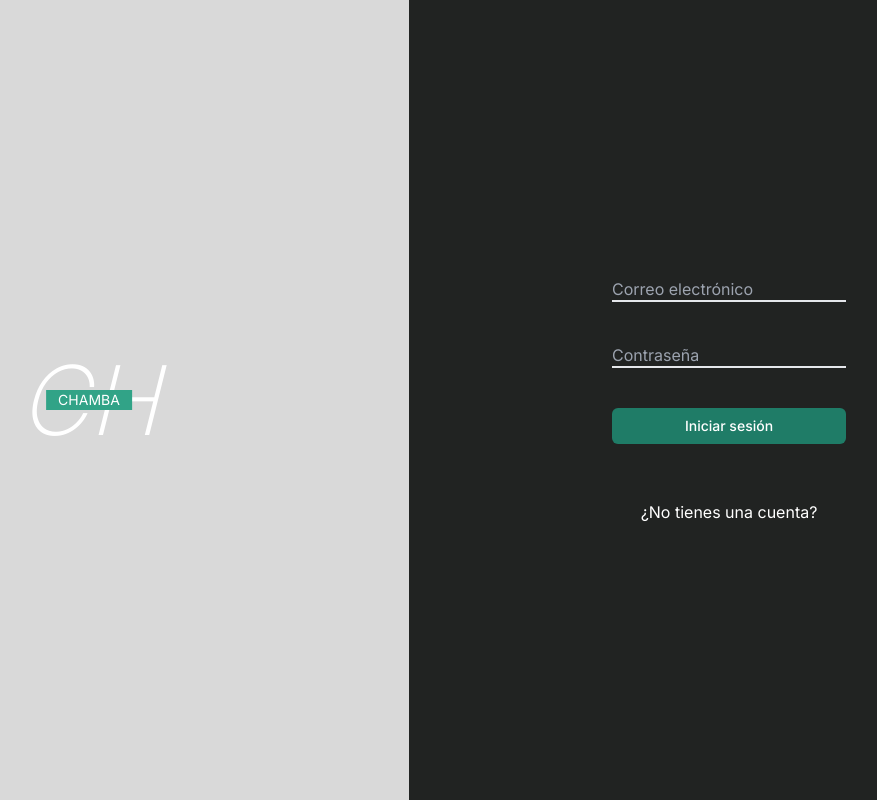
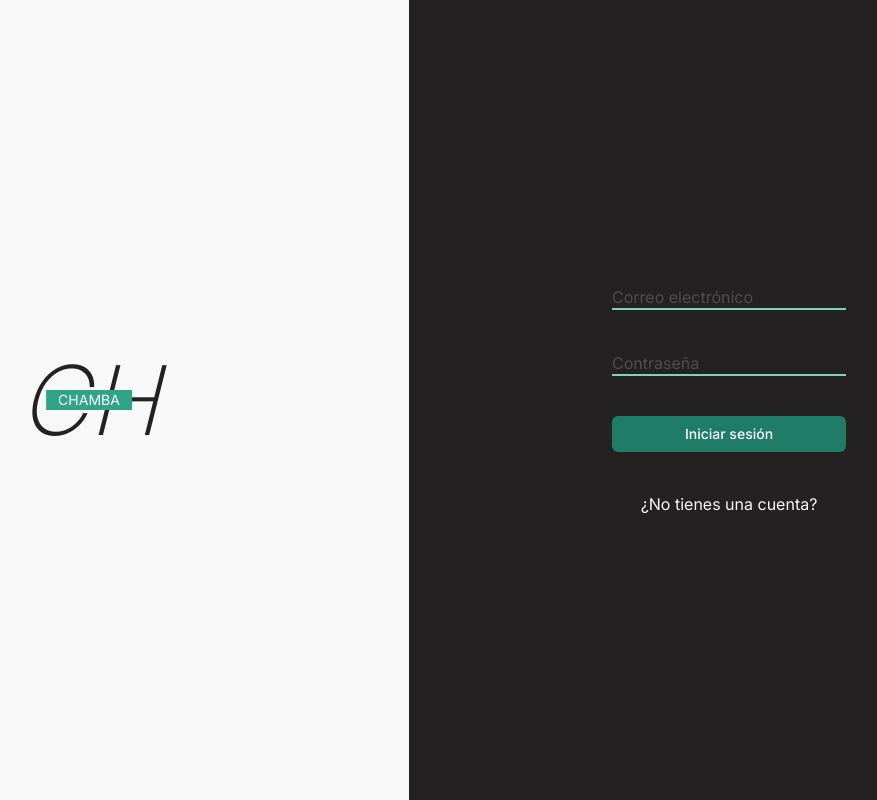
Before and after one commit to Hook03cdl/chamba, a Next.js app: page /login in a window 1280 px wide. Shown: the whole page, without its empty margins (231-1108 px from the left). Built offline with nearby package versions, Linux system fonts and the light colour scheme.

Commit message:
mejora de componentes creados para el diseño

```diff
--- a/app/(auth)/login/page.tsx
+++ b/app/(auth)/login/page.tsx
@@ -1,22 +1,24 @@
-import Logo from "@/components/ui/Logo";
-import { Button } from "@/components/ui/button";
+import Logo from '@/components/ui/Logo';
+import { Button } from '@/components/ui/button';
 import { Input } from '@/components/ui/Inputs';
-import Link from "next/link";
+import Link from 'next/link';
 
-export default function Login(){
-    return(
-        <section className="flex">
-            <section className="bg-[#D9D9D9] w-3/6 h-[100vh] flex justify-center items-center">
-                <Logo></Logo>
-            </section>
-            <section className="bg-[#212322] w-3/6 flex justify-center items-center flex-col">
-                <div className="space-y-10">
-                    <Input label={'Correo electrónico'} id="prueba2" required/>
-                    <Input label={'Contraseña'} id="prueba" required/>
-                    <Button className="w-full">Iniciar sesión</Button>
-                </div>
-                <Link href={'/pruebas'} className="mt-14 text-white hover:underline">¿No tienes una cuenta?</Link>
-            </section>
-        </section>
-    );
+export default function Login() {
+	return (
+		<section className="flex h-svh *:h-full">
+			<article className="bg-humo flex-1 flex justify-center items-center">
+				<Logo variant="dark" />
+			</article>
+			<article className="bg-shark flex-1 flex justify-center items-center flex-col gap-10">
+				<div className="space-y-10">
+					<Input label={'Correo electrónico'} id="prueba2" required />
+					<Input label={'Contraseña'} id="prueba" required />
+					<Button className="w-full">Iniciar sesión</Button>
+				</div>
+				<Link href={'/signup'} className="text-humo hover:underline">
+					¿No tienes una cuenta?
+				</Link>
+			</article>
+		</section>
+	);
 }
--- a/app/(auth)/signup/page.tsx
+++ b/app/(auth)/signup/page.tsx
@@ -0,0 +1,5 @@
+import React from 'react';
+
+export default function page() {
+	return <div></div>;
+}
--- a/app/(page)/pruebas/page.tsx
+++ b/app/(page)/pruebas/page.tsx
@@ -4,9 +4,12 @@ import { Toast } from '@/components/ui/Toast';
 
 export default function page() {
 	return (
-		<section className="flex items-center gap-5 p-5 min-h-svh">
+		<section className="flex items-center gap-5 p-5 min-h-svh bg-[#ccc]">
 			<Checkbox id="Input" label="Label" required />
-			<Input label={'Label'} id="prueba" required />
+			<div className="space-y-5">
+				<Input label={'Label'} id="prueba" required variant="dark" />
+				<Input label={'Label'} id="prueba" required />
+			</div>
 			<Button>Label</Button>
 			<Toast
 				variant={'success'}
--- a/app/not-found.tsx
+++ b/app/not-found.tsx
@@ -2,7 +2,7 @@ import Logo from '@/components/ui/Logo';
 
 export default function NotNound() {
 	return (
-		<div className="flex flex-col gap-20 justify-center items-center h-full bg-niagara-700 rounded-xl">
+		<div className="flex flex-col gap-20 justify-center items-center h-svh bg-niagara-700">
 			<Logo />
 			<div className="*:text-white *:text-center">
 				<h3 className="text-7xl ">Upss...</h3>
--- a/components/nav/AsideBar.tsx
+++ b/components/nav/AsideBar.tsx
@@ -12,9 +12,8 @@ export default function AsideBar() {
 			</div>
 			<div className="h-full w-full flex flex-col gap-3">
 				<Dropdown text="Menu">
-					<NavLink href={'/opcion'}>Opcion</NavLink>
-					<NavLink href={'/opcion'}>Opcion</NavLink>
-					<NavLink href={'/opcion'}>Opcion</NavLink>
+					<NavLink href={'/login'}>Login</NavLink>
+					<NavLink href={'/singup'}>Singup</NavLink>
 				</Dropdown>
 				<Dropdown text="Menu">
 					<NavLink href={'/opcion'}>Opcion</NavLink>
--- a/components/ui/Inputs.tsx
+++ b/components/ui/Inputs.tsx
@@ -3,11 +3,32 @@
 import { Check } from 'lucide-react';
 import { useRef, useState } from 'react';
 
+const variants = {
+	light: {
+		label: 'text-humo/20 peer-focus/input:text-humo peer-valid/input:text-humo',
+		input:
+			'text-humo border-niagara-300 focus:border-niagara-500 valid:border-niagara-500',
+	},
+	dark: {
+		label:
+			'text-black/40 peer-focus/input:text-black  peer-valid/input:text-black',
+		input:
+			'border-niagara-200 focus:border-niagara-500 valid:border-niagara-500',
+	},
+};
+
 interface InputProps extends React.InputHTMLAttributes<HTMLInputElement> {
 	label: string;
+	variant?: 'light' | 'dark';
 }
 
-export function Input({ label, className, id, ...props }: InputProps) {
+export function Input({
+	label,
+	variant = 'light',
+	className,
+	id,
+	...props
+}: InputProps) {
 	return (
 		<div className="flex flex-col max-w-max">
 			<div className="relative">
@@ -15,14 +36,14 @@ export function Input({ label, className, id, ...props }: InputProps) {
 					id={id}
 					name={id}
 					{...props}
-					className={` bg-inherit outline-none border-b-2 focus:border-niagara-500 peer/input valid:border-niagara-500 ${className}`}
+					className={` bg-inherit outline-none border-b-2 peer/input ${variants[variant].input}  ${className}`}
 				/>
 				<label
 					htmlFor={id}
-					className="absolute top-1/2 left-0 -translate-y-1/2 text-gray-400
-					peer-focus/input:top-0 peer-focus/input:left-3 peer-focus/input:text-xs peer-focus/input:text-black peer-focus/input:-translate-y-full
-					peer-valid/input:top-0 peer-valid/input:left-3 peer-valid/input:text-xs peer-valid/input:text-black peer-valid/input:-translate-y-full
-					transition-all duration-300"
+					className={`absolute top-1/2 left-0 -translate-y-1/2 ${variants[variant].label}
+					peer-focus/input:top-0 peer-focus/input:left-3 peer-focus/input:text-xs peer-focus/input:-translate-y-full
+					peer-valid/input:top-0 peer-valid/input:left-3 peer-valid/input:text-xs peer-valid/input:-translate-y-full
+					transition-all duration-300`}
 				>
 					{label}
 				</label>
--- a/components/ui/Logo.tsx
+++ b/components/ui/Logo.tsx
@@ -1,11 +1,23 @@
 import Link from 'next/link';
+const variants = {
+	light: 'text-humo',
+	dark: 'text-shark',
+};
 
-export default function Logo() {
+interface LogoProps {
+	variant?: 'light' | 'dark';
+}
+
+export default function Logo({ variant = 'light' }: LogoProps) {
 	return (
-		<div className="relative uppercase text-white max-w-max">
+		<div className="relative uppercas max-w-max">
 			<Link href={'/'} className="max-w-max">
-				<span className="text-8xl italic font-extralight">CH</span>
-				<span className="absolute top-1/2 left-1/2 -translate-x-1/2 -translate-y-1/2 bg-niagara-500 text-sm px-3">
+				<span
+					className={`text-8xl italic font-extralight ${variants[variant]}`}
+				>
+					CH
+				</span>
+				<span className="absolute top-1/2 left-1/2 -translate-x-1/2 -translate-y-1/2 bg-niagara-500 text-sm px-3 text-white">
 					CHAMBA
 				</span>
 			</Link>
--- a/tailwind.config.ts
+++ b/tailwind.config.ts
@@ -25,7 +25,7 @@ const config: Config = {
 					'900': '#134139',
 					'950': '#0a2420',
 				},
-
+				shark: '#232122',
 				humo: '#f8f8f8',
 				tuatara: '#3d3c3b',
 			},
```
